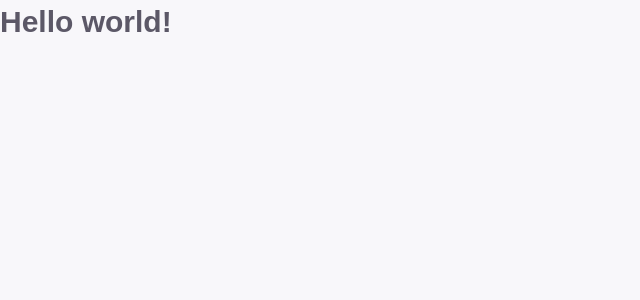
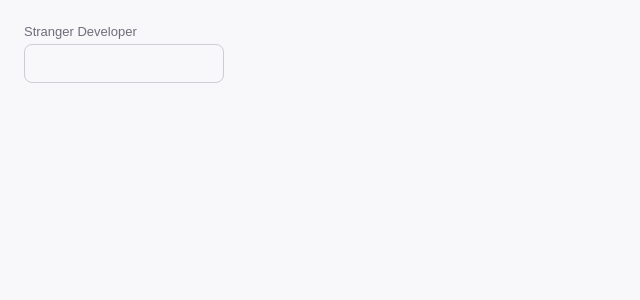
Before and after one commit to strangerdeveloper2810/ecommerce-nextjs, a Next.js app: page / in a window 1280 px wide. Shown: the top 300 px of the page, without its empty margins (0-640 px from the left). Built offline with nearby package versions, Linux system fonts and the light colour scheme.

Commit message:
create CustomTextField component

```diff
--- /dev/null
+++ b/src/components/text-field/index.tsx
@@ -0,0 +1,72 @@
+// MUI imports
+import { styled, TextField, TextFieldProps } from "@mui/material";
+
+const TextFieldStyled = styled(TextField)<TextFieldProps>(({ theme }) => {
+    return {
+        '& .MuiInputLabel-root': {
+            transform: "none",
+            lineHeight: 1.2,
+            position: "relative",
+            marginBottom: theme.spacing(1),
+            fontSize: theme.typography.body2.fontSize
+        },
+        "& .MuiInputBase-root": {
+            borderRadius: 8,
+            backgroundColor: "transparent !important",
+            border: `1px solid rgba(${theme.palette.customColors.main}, 0.2)`,
+            transition: theme.transitions.create(['border-color', 'box-shadow'], {
+                duration: theme.transitions.duration.shorter,
+            }),
+            "&:before, &:after": {
+                display: "none"
+            },
+            ".MuiInputBase-input": {
+                padding: "8px 10px"
+            },
+            "&.Mui-error": {
+                borderColor: theme.palette.error.main
+            },
+            "&.Mui-focused": {
+                boxShadow: theme.shadows[2],
+                "& .MuiInputBase-input:not(.MuiInputBase-readOnly):not([readOnly])::placeholder": {
+                    tranform: "translateX(4px)",
+                },
+                '&. MuiInputBase-colorPrimary': {
+                    borderColor: theme.palette.primary.main
+                },
+                '&.MuiInputBase-colorSecondary': {
+                    borderColor: theme.palette.secondary.main
+                },
+                '&. MuiInputBase-colorInfo': {
+                    borderColor: theme.palette.info.main
+                },
+                '&.MuiInputBase-colorSuccess': {
+                    borderColor: theme.palette.success.main
+                },
+                '&.MuiInputBase-colorWarning': {
+                    borderColor: theme.palette.warning.main
+                },
+                '&.MuiInputBase-colorError': {
+                    borderColor: theme.palette.error.main
+                },
+                '&.Mui-error': {
+                    borderColor: theme.palette.error.main
+                },
+            },
+            "&.Mui-disabled": {
+                backgroundColor: `${theme.palette.action.selected} !important`
+            },
+            "& .MuiInputAdornment-root": {
+                marginTop: "0 !important"
+            }
+        }
+    }
+})
+
+const CustomeTextField = (props: TextFieldProps) => {
+    const { size = "small", InputLabelProps, variant = "filled", ...rest } = props;
+
+    return <TextFieldStyled size={size} variant={variant} InputLabelProps={{ ...InputLabelProps }} {...rest} />
+};
+
+export default CustomeTextField;
--- a/src/pages/index.tsx
+++ b/src/pages/index.tsx
@@ -1,5 +1,7 @@
 'use client'
 import Head from 'next/head'
+import { Box } from '@mui/material'
+import CustomeTextField from 'src/components/text-field'
 
 export default function Home() {
   return (
@@ -10,7 +12,12 @@ export default function Home() {
         <meta name='viewport' content='width=device-width, initial-scale=1' />
         <link rel='icon' href='/favicon.ico' />
       </Head>
-      <h1>Hello world!</h1>
+      <Box sx={{
+        margin: 6,
+        width: "200px"
+      }}>
+        <CustomeTextField label="Stranger Developer" />
+      </Box>
     </>
   )
 }
```
